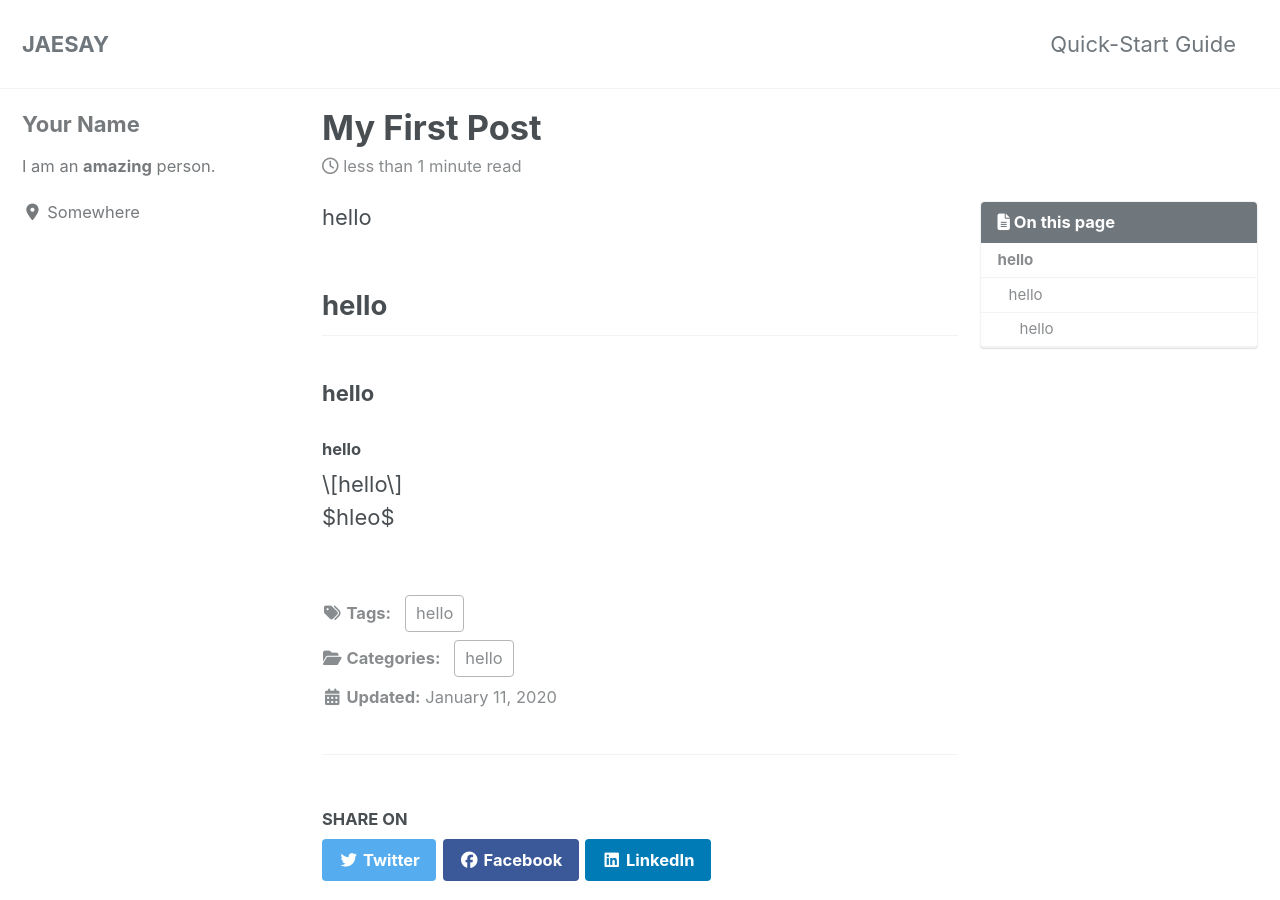
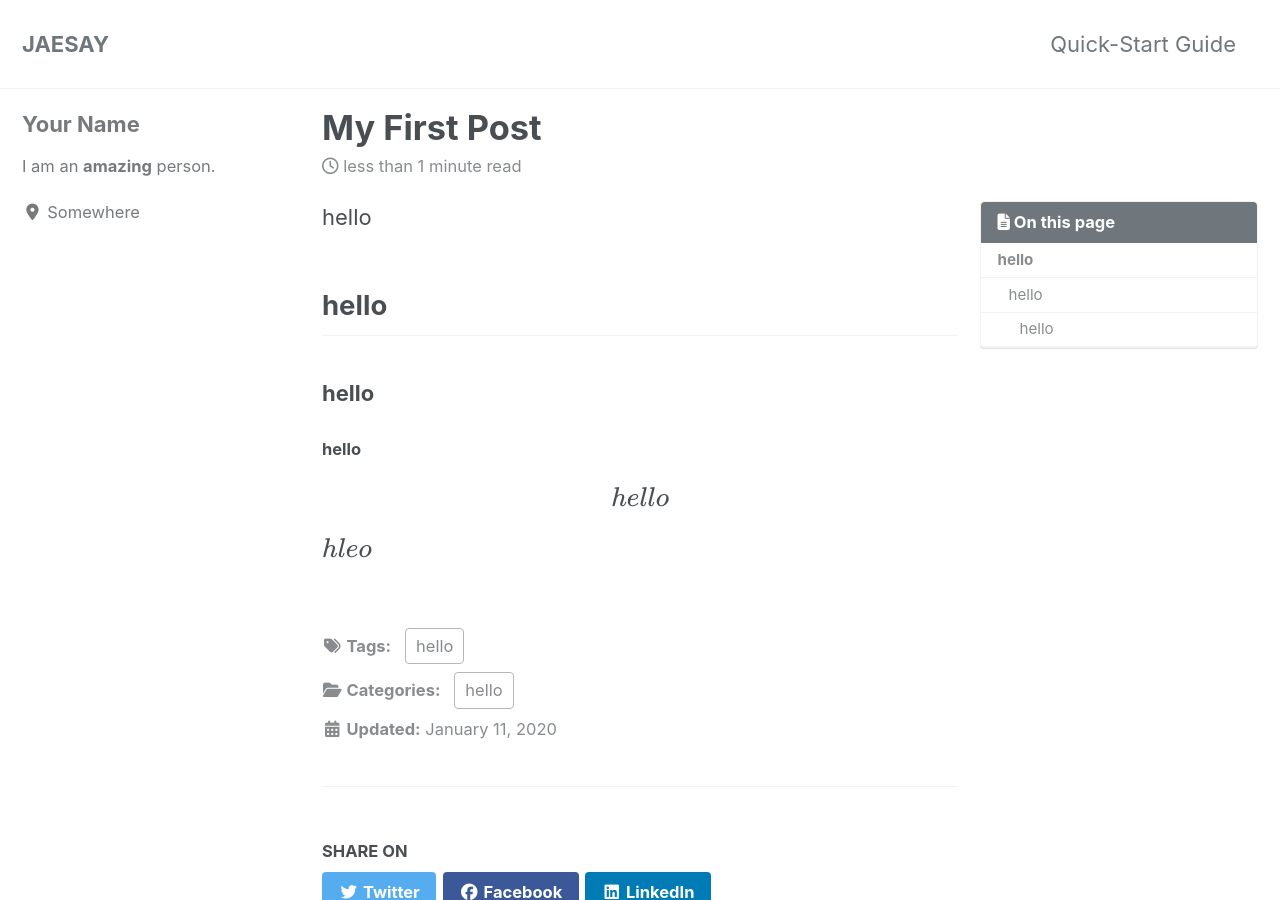
Before and after one commit to jaesay/jaesay.github.io, a Jekyll site: the page built from _posts/2020-01-11-hello.md, in a window 1280 px wide and 900 px high. Built offline with Jekyll 4.4.1, drawn with Linux system fonts in a browser that asks for light colours; cached includes are drawn as plain includes; nearby versions of some CDN libraries; formulas are drawn with MathJax 3.

Commit message:
mathjax test3

```diff
--- a/_config.yml
+++ b/_config.yml
@@ -22,7 +22,7 @@ subtitle                 : # site tagline that appears below site title in masth
 name                     : "김재성"
 description              : "프로그래밍 학습 블로그"
 url                      : "https://jaesay.github.io"
-baseurl                  : "/blog"
+baseurl                  : # "/blog"
 repository               : "jaesay/jaesay.github.io"
 teaser                   : # path of fallback teaser image, e.g. "/assets/images/500x300.png"
 logo                     : # path of logo image to display in the masthead, e.g. "/assets/images/88x88.png"
--- a/_layouts/default.html
+++ b/_layouts/default.html
@@ -12,6 +12,7 @@
   <head>
     {% include head.html %}
     {% include head/custom.html %}
+    {% include mathjax_support %}
   </head>
 
   <body class="layout--{{ page.layout | default: layout.layout }}{% if page.classes or layout.classes %}{{ page.classes | default: layout.classes | join: ' ' | prepend: ' ' }}{% endif %}">
```
